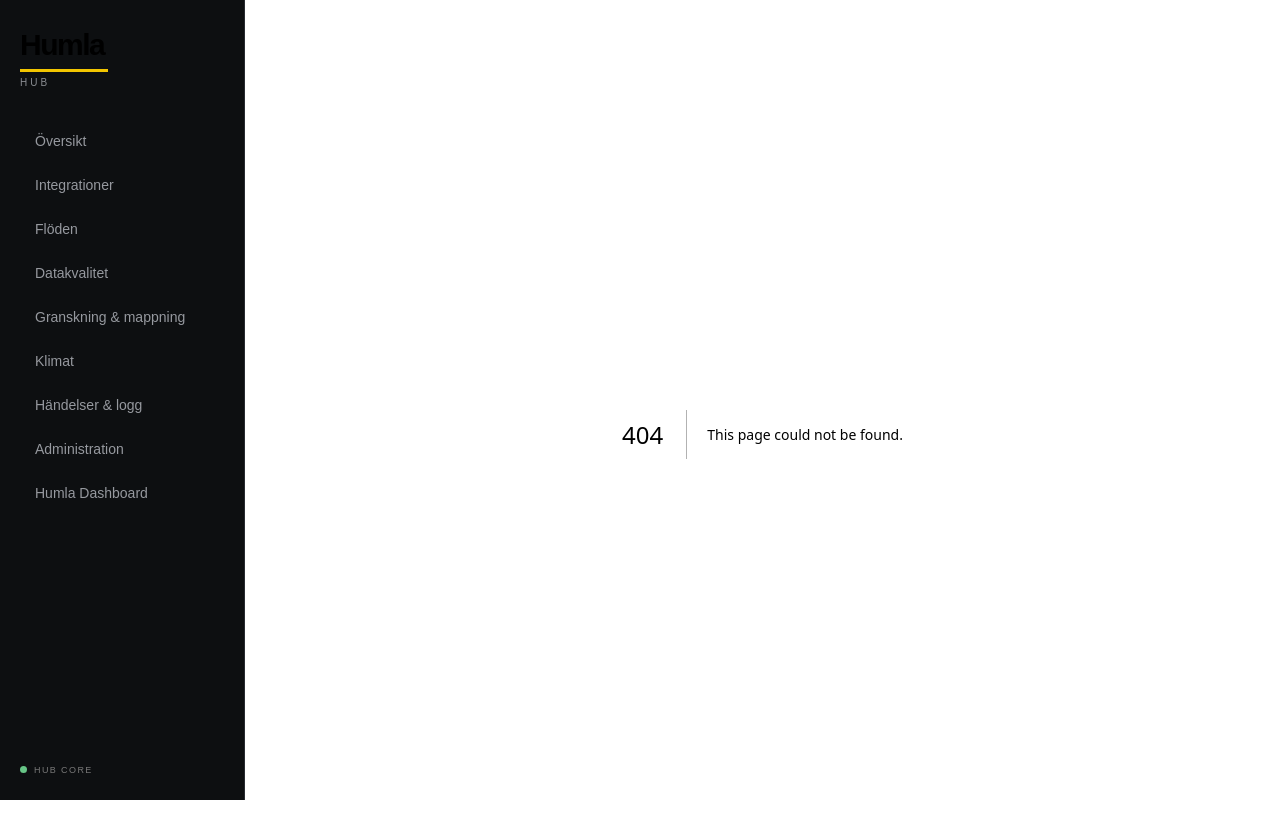
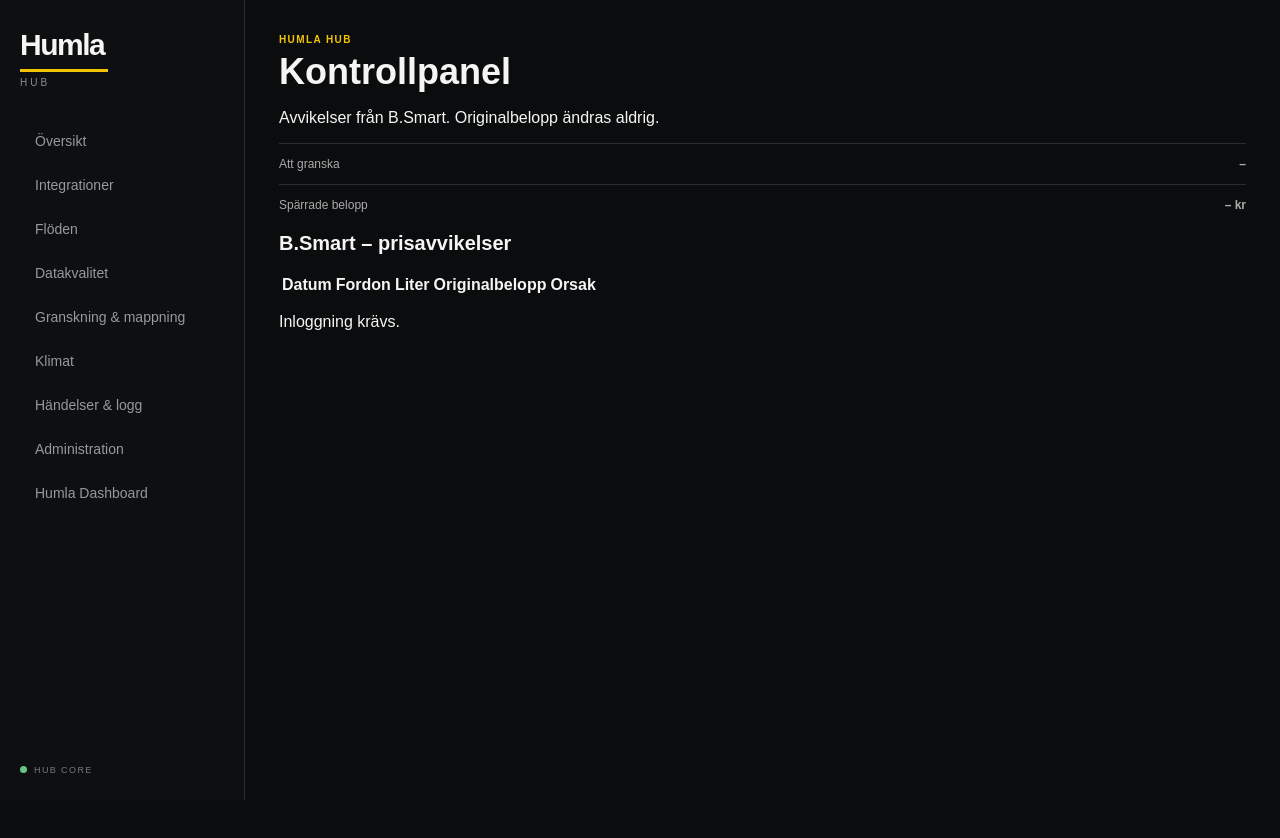
Before and after one commit to Mikeknutsson/Humla, a Next.js app: page /kpi/kontrollpanel in a window 1280 px wide. Before the commit this address had no page. Shown: the top 838 px of the page. After the commit the page ends 800 px from the top, so only its background shows below. Built offline with nearby package versions, Linux system fonts and the light colour scheme; no server answers.

Commit message:
Add Humla KPI control panel for B.Smart anomaly corrections

```diff
--- /dev/null
+++ b/src/app/kpi/kontrollpanel/page.tsx
@@ -0,0 +1,18 @@
+"use client";
+import {useEffect,useState} from "react";
+export default function FuelReview(){
+ const [data,setData]=useState<any>(null),[selected,setSelected]=useState<any>(null),[amount,setAmount]=useState(""),[note,setNote]=useState(""),[message,setMessage]=useState("");
+ async function load(){const r=await fetch("/api/kpi/hub-fuel",{cache:"no-store"});const j=await r.json();if(!r.ok)throw Error(j.error);setData(j);}
+ useEffect(()=>{load().catch(e=>setMessage(e.message));},[]);
+ async function save(status:string){
+ if(!selected)return;setMessage("Sparar");
+ const r=await fetch("/api/kpi/hub-fuel/review",{method:"POST",headers:{"Content-Type":"application/json"},body:JSON.stringify({id:selected.id,status,note,correctedCost:amount?Number(amount):null})});
+ const j=await r.json();if(!r.ok){setMessage(j.error);return;}setSelected(null);setNote("");setAmount("");setMessage("Sparat");await load();
+ }
+ const rows=data?.transactions?.filter((x:any)=>x.costStatus==="manual_review")||[];
+ return <main className="page"><header className="pagehead"><div><div className="eyebrow">HUMLA HUB</div><h1>Kontrollpanel</h1><p>Avvikelser från B.Smart. Originalbelopp ändras aldrig.</p></div></header>
+ <section className="metrics"><div className="metric"><span>Att granska</span><strong>{data?.manualReviewCount??"–"}</strong></div><div className="metric"><span>Spärrade belopp</span><strong>{data?.excludedSuspiciousCostSek?.toLocaleString("sv-SE")??"–"} kr</strong></div></section>
+ <div className="panel"><h2>B.Smart – prisavvikelser</h2><div className="tablewrap"><table><thead><tr><th>Datum</th><th>Fordon</th><th>Liter</th><th>Originalbelopp</th><th>Orsak</th><th></th></tr></thead><tbody>{rows.map((x:any)=><tr key={x.id}><td>{x.occurredAt}</td><td>{x.registration}</td><td>{x.liters}</td><td>{x.rawCostSek}</td><td>{x.reviewReason}</td><td><button className="btn" onClick={()=>{setSelected(x);setAmount("");setNote("");}}>Granska</button></td></tr>)}</tbody></table></div></div>
+ {selected&&<section className="panel"><h2>Granska tankning</h2><p>{selected.registration} · {selected.liters} liter · original {selected.rawCostSek} kr</p><label>Korrigerad totalkostnad (kr) <input type="number" min="0.01" step="0.01" value={amount} onChange={e=>setAmount(e.target.value)}/></label><label>Motivering <textarea value={note} onChange={e=>setNote(e.target.value)}/></label><div><button className="btn primary" disabled={!amount||note.trim().length<3} onClick={()=>save("approved")}>Godkänn korrigerat pris</button><button className="btn" disabled={note.trim().length<3} onClick={()=>save("rejected")}>Exkludera</button><button className="btn" onClick={()=>setSelected(null)}>Avbryt</button></div></section>}
+ <p role="status">{message}</p></main>;
+}
```
